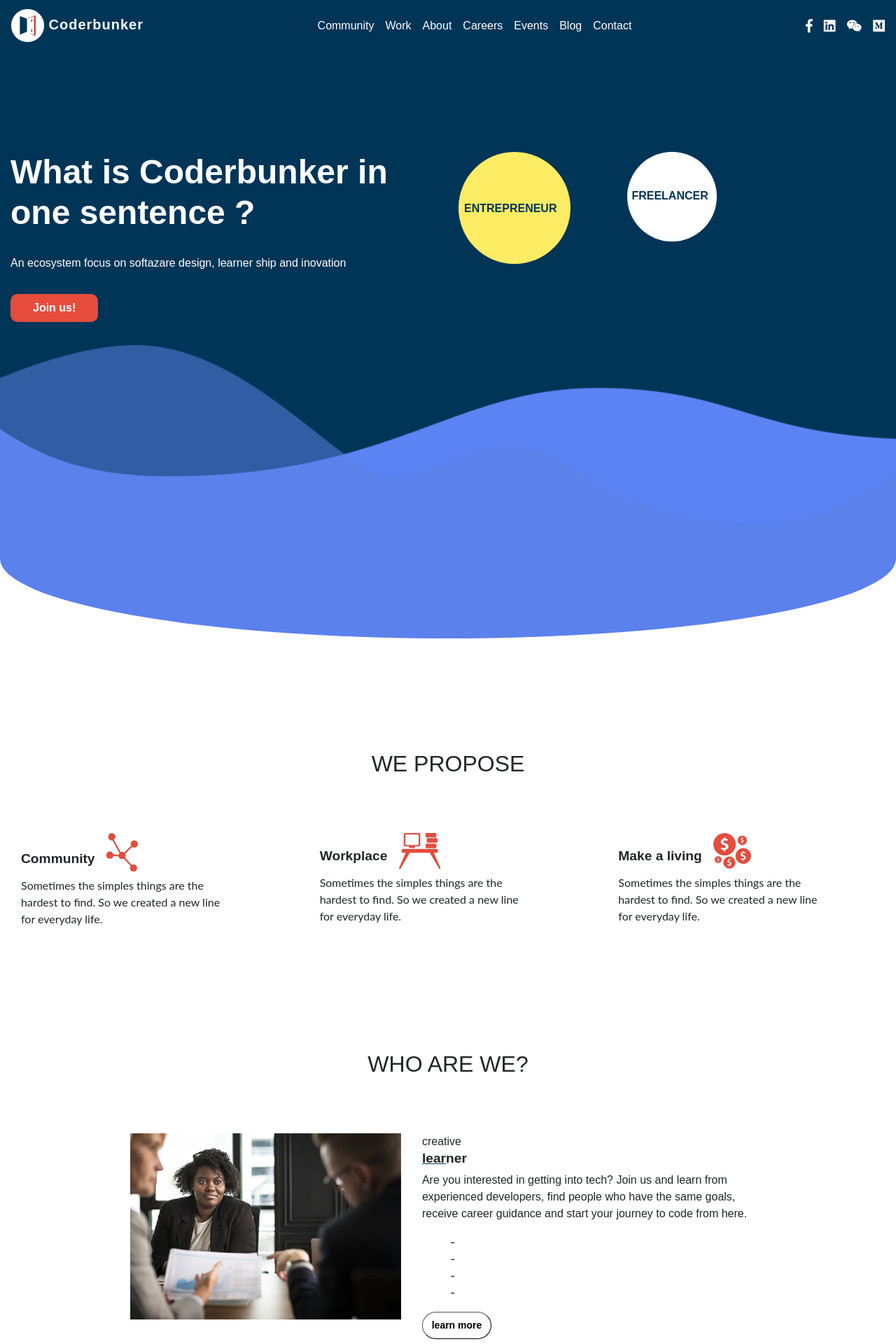
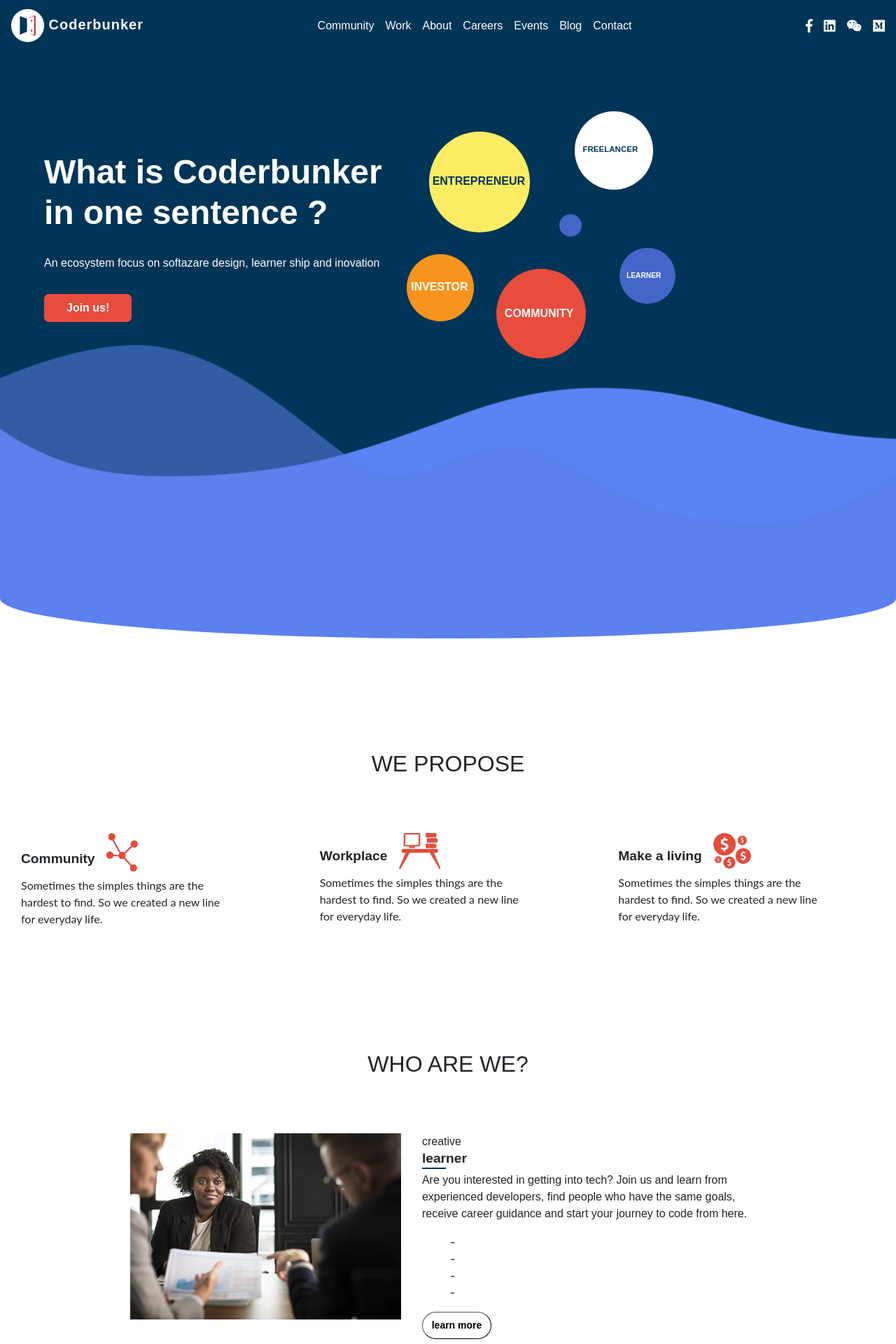
Before and after one commit to coderbunker/2019.coderbunker.com, a PHP site: page / in a window 1280 px wide. Shown: the top 1920 px of the page at 70% size. Run offline with PHP 8.4, Linux system fonts and the light colour scheme; some web fonts are replaced.

Commit message:
I Added more bubbles, implemented other animations, added the underline for roles-titles

```diff
--- a/css/main.css
+++ b/css/main.css
@@ -52,8 +52,8 @@ header {
 #header-container {
     background-color:#003557 !important;
     color:white;
-    border-bottom-left-radius: 80% 20%;
-    border-bottom-right-radius: 80% 20%;
+    border-bottom-left-radius: 80% 10%;
+    border-bottom-right-radius: 80% 10%;
     background-image:url('../images/bg.png');
     background-repeat:no-repeat;
     background-size:contain;
@@ -88,7 +88,7 @@ header {
     color:white !important;
     font-family: montserrat, sans-serif;
     font-weight: 600;
-    border-radius: 10px;
+    border-radius: 7px;
 }
 
 .proposal-title {
@@ -133,11 +133,11 @@ p.proposal-text{
     font-style: normal;
 }
 .role-message h4 span.underline {
-    text-decoration: underline !important;
-    text-decoration-color: #003557 !important;
     font-family: montserrat, sans-serif;
     font-weight: 800;
     font-style: normal;
+    border-bottom: 2px solid #003557;
+    padding-bottom:3px;
 }
 .read-more-button {
     background-color: white;
@@ -272,23 +272,9 @@ ul.navbar-nav .nav-item a:hover:after {
 
 
 /* bubbles*/
+/* general */
 #bubbles-container {
     position:relative;
-}
-#freelancer-bubble {
-    width: 8rem;
-    height: 8rem;
-    color: #003557;
-    background-color:#fff;
-    right:40%;
-
-}
-#entrepreneur-bubble {
-    width: 10rem;
-    height: 10rem;
-    color: #003557;
-    background-color:#fcec64;
-
 }
 .bubble {
     position:absolute;
@@ -296,14 +282,98 @@ ul.navbar-nav .nav-item a:hover:after {
     font-weight: 600;
     font-style: normal;
     text-transform:uppercase;
+    cursor: pointer;
+}
+/* entrepreneur bubble */
+#entrepreneur-bubble {
+    width: 9rem;
+    height: 9rem;
+    color: #003557;
+    background-color:#fcec64;
+    top:-6%;
+    left:5%;
+
 }
 #entrepreneur-bubble span {
     position:absolute;
-    top:43%;
-    left:5%;
+    top:41%;
+    left:3%;
+}
+/* freelancer bubble */
+#freelancer-bubble {
+    width: 7rem;
+    height: 7rem;
+    color: #003557;
+    background-color:#fff;
+    right:45%;
+    top:-12%;
+
 }
 #freelancer-bubble span {
     position:absolute;
-    top:3.2rem;
-    left:0.4rem;
+    top:41%;
+    left:10%;
+    font-size:0.9vw;
 }
+/* community bubble */
+#community-bubble {
+    width: 8rem;
+    height: 8rem;
+    color: #FFF;
+    background-color:#e74c3c;
+    bottom:39%;
+    left:20%;
+
+}
+#community-bubble span {
+    position:absolute;
+    top:41%;
+    left:9%;
+}
+/* investor bubble */
+#investor-bubble {
+    width: 6rem;
+    height: 6rem;
+    color: #FFF;
+    background-color:#f7941d;
+    bottom:50%;
+    left:0%;
+
+}
+#investor-bubble span {
+    position:absolute;
+    top:37%;
+    left:6%;
+}
+/* learner bubble */
+#learner-bubble {
+    width: 5rem;
+    height: 5rem;
+    color: #FFF;
+    background-color:#4466c9;
+    bottom:55%;
+    right:40%;
+    font-size:0.8vw;
+
+}
+#learner-bubble span {
+    position:absolute;
+    top:39%;
+    left:12%;
+}
+/* void bubble */
+#void-bubble {
+    width: 2rem;
+    height: 2rem;
+    color: #FFF;
+    background-color:#4466c9;
+    bottom:75%;
+    right:61%;
+    font-size:0.8vw;
+
+}
+#void-bubble span {
+    position:absolute;
+    top:39%;
+    left:12%;
+}
--- a/index.html
+++ b/index.html
@@ -28,25 +28,25 @@
                         <div class="collapse navbar-collapse" id="navbarNav">
                             <ul class="navbar-nav ml-auto">
                                 <li class="nav-item">
-                                    <a class="nav-link scroll-link" href="#section-1">Community</a>
+                                    <a id="community" class="nav-link scroll-link" href="#section-1">Community</a>
                                 </li>
                                 <li class="nav-item">
-                                    <a class="nav-link scroll-link" href="#section-1">Work</a>
+                                    <a id="work" class="nav-link scroll-link" href="#section-1">Work</a>
                                 </li>
                                 <li class="nav-item">
-                                    <a class="nav-link scroll-link" href="#section-2">About</a>
+                                    <a id="about" class="nav-link scroll-link" href="#section-2">About</a>
                                 </li>
                                 <li class="nav-item">
-                                    <a class="nav-link scroll-link" href="#section-3">Careers</a>
+                                    <a id="careers" class="nav-link scroll-link" href="#section-3">Careers</a>
                                 </li>
                                 <li class="nav-item">
-                                    <a class="nav-link scroll-link" href="#section-4">Events</a>
+                                    <a id="events" class="nav-link scroll-link" href="#section-4">Events</a>
                                 </li>
                                 <li class="nav-item">
-                                    <a class="nav-link scroll-link" href="#section-4">Blog</a>
+                                    <a id="blog" class="nav-link scroll-link" href="#section-4">Blog</a>
                                 </li>
                                 <li class="nav-item">
-                                    <a class="nav-link scroll-link" href="#section-4">Contact</a>
+                                    <a id="contact" class="nav-link scroll-link" href="#section-4">Contact</a>
                                 </li>
                             </ul>
                             <ul class="navbar-nav ml-auto social-network-icons">
@@ -68,7 +68,7 @@
                 </header>
                 <div class="container-fluid">
                     <div class="row">
-                        <div class="col-6 mx-auto" id="coderBunkerSentence">
+                        <div class="col-5 ml-5" id="coderBunkerSentence">
                             <h1 class=>What is Coderbunker in one sentence ?</h1>
                             <p>An ecosystem focus on softazare design, learner ship and inovation</p>
                             <button>Join us!</button>
@@ -79,6 +79,17 @@
                             </div>
                             <div class="rounded-circle bubble" id="freelancer-bubble">
                                 <span>Freelancer</span>
+                            </div>
+                            <div class="rounded-circle bubble" id="community-bubble">
+                                <span>Community</span>
+                            </div>
+                            <div class="rounded-circle bubble" id="investor-bubble">
+                                <span>Investor</span>
+                            </div>
+                            <div class="rounded-circle bubble" id="learner-bubble">
+                                <span>learner</span>
+                            </div>
+                            <div class="rounded-circle bubble" id="void-bubble">
                             </div>
                         </div>
                     </div>
@@ -119,7 +130,7 @@
                     <div class="section-title col-12 mh-100 p-0"><h2>WHO ARE WE?</h2></div>
                         <div class="col-12 role-container">
                         <div class="container-fluid">
-                                <div class="row">
+                                <div class="row" id="learner-content">
                                     <div class="role-image col-4 ml-auto">
                                         <img alt="learner role explanation" src="images/roles/learner.jpg" />
                                     </div>
@@ -141,7 +152,7 @@
                         </div>
                         <div class="col-12 role-container">
                             <div class="container-fluid">
-                                <div class="row">
+                                <div class="row" id="freelancer-content">
                                     <div class="role-message col-5 ml-auto">
                                         <span>interactive</span>
                                         <h4><span class="underline">Free</span>lancer</h4>
@@ -185,7 +196,7 @@
                         </div>
                         <div class="col-12 role-container">
                             <div class="container-fluid">
-                                <div class="row">
+                                <div class="row" id="investor-content">
                                     <div class="role-message col-5 ml-auto">
                                         <span>passionate</span>
                                         <h4><span class="underline">Inve</span>stor</h4>
@@ -299,6 +310,24 @@
                         scrollTop: $("#entrepreneur-content").offset().top},
                         'slow');
                 });
+
+                $("#freelancer-bubble").click(function() {
+                    $('html,body').animate({
+                        scrollTop: $("#freelancer-content").offset().top},
+                        'slow');
+                });
+
+                $("#investor-bubble").click(function() {
+                    $('html,body').animate({
+                        scrollTop: $("#investor-content").offset().top},
+                        'slow');
+                });
+
+                $("#learner-bubble").click(function() {
+                    $('html,body').animate({
+                        scrollTop: $("#learner-content").offset().top},
+                        'slow');
+                });
             </script>
 </body>
 </html>
```
